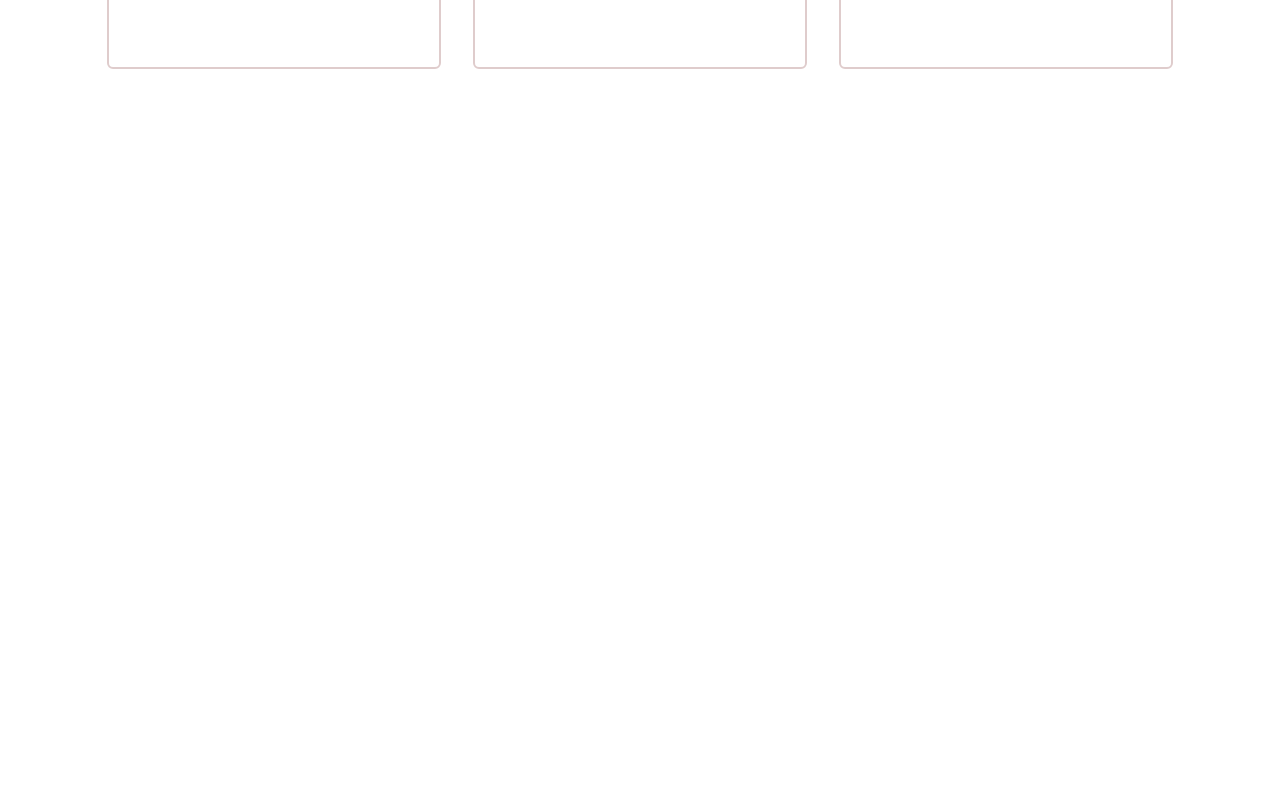
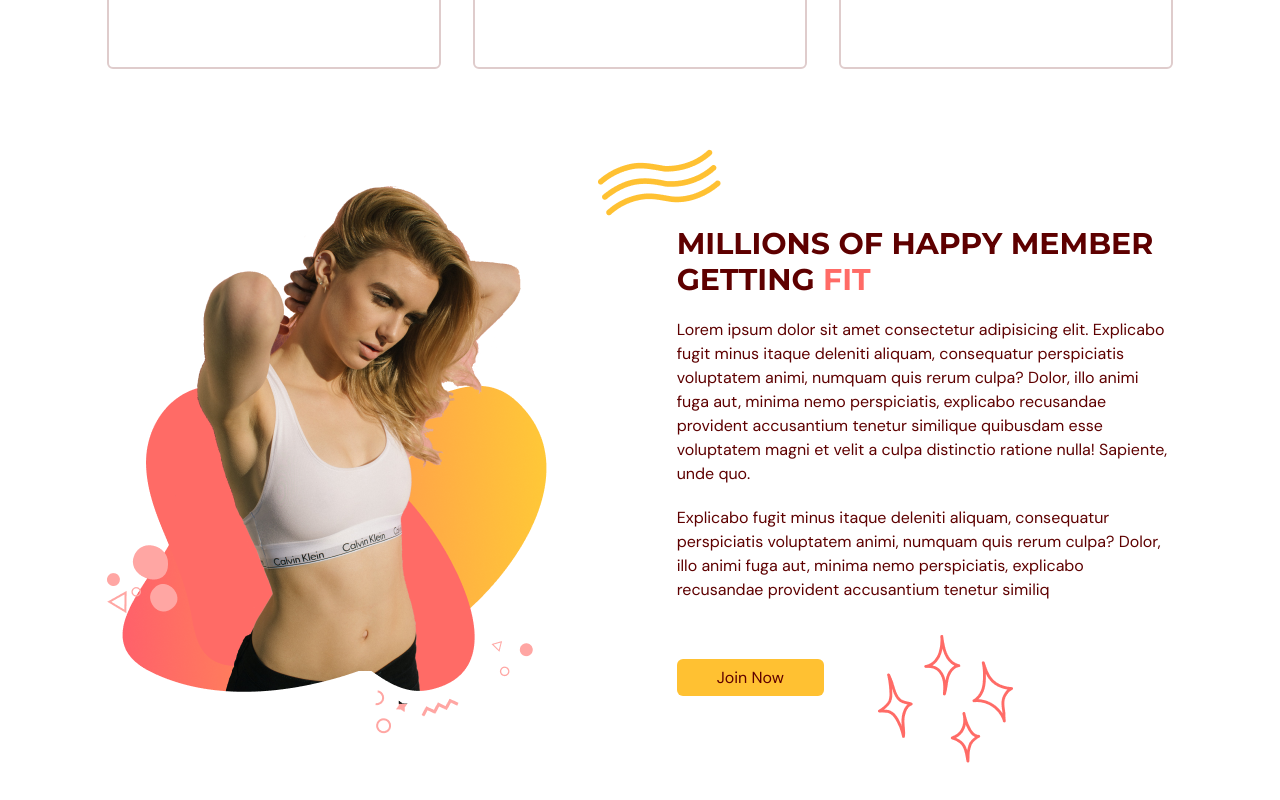
Before and after one commit to MarwanOladele/fitness-app, a React (Vite) app: page / in a window 1280 px wide. Shown: the part 1359-2159 px from the top of the page. Before the commit the page ends 1600 px from the top, so only its background shows below. Built offline with nearby package versions, Linux system fonts and the light colour scheme.

Commit message:
benefit page section completed

```diff
--- a/src/pages/benefits/Benefits.tsx
+++ b/src/pages/benefits/Benefits.tsx
@@ -1,5 +1,4 @@
 import Benefit from "@/components/Benefit";
-import HText from "@/components/HText";
 import { BenefitType, SelectedPage } from "@/shared/types";
 import {
   HomeModernIcon,
@@ -7,6 +6,9 @@ import {
   AcademicCapIcon,
 } from "@heroicons/react/24/solid";
 import { motion } from "framer-motion";
+import HText from "../../components/HText";
+import ActionButton from "../../components/ActionButton";
+import benefitImg from "../../assets/BenefitsPageGraphic.png";
 
 type Props = {
   setSelectedPage: (value: SelectedPage) => void;
@@ -60,6 +62,56 @@ const Benefits = ({ setSelectedPage }: Props) => {
             />
           ))}
         </div>
+
+        {/* GRAPHICS AND DESCRIPTION */}
+
+        <div className="md:flex  items-center justify-between gap-20 mt-16 md:mt-28">
+          {/*  GRAPHICS*/}
+          <img
+            src={benefitImg}
+            alt="benefits-page-graphic"
+            className="mx-auto"
+          />
+
+          {/*  DESCRIPTION*/}
+
+          <div className="">
+            <div className="relative">
+              <div className="before:absolute before:-top-20 before:-left-20 before:z-[-1] before:content-abstractwaves">
+                <div className="">
+                  <HText>
+                    MILLIONS OF HAPPY MEMBER GETTING{"    "}
+                    <span className="text-primary-500">FIT</span>
+                  </HText>
+                </div>
+              </div>
+            </div>
+            <div className="">
+              <p className="my-5">
+                Lorem ipsum dolor sit amet consectetur adipisicing elit.
+                Explicabo fugit minus itaque deleniti aliquam, consequatur
+                perspiciatis voluptatem animi, numquam quis rerum culpa? Dolor,
+                illo animi fuga aut, minima nemo perspiciatis, explicabo
+                recusandae provident accusantium tenetur similique quibusdam
+                esse voluptatem magni et velit a culpa distinctio ratione nulla!
+                Sapiente, unde quo.
+              </p>
+              <p className="mb-5">
+                Explicabo fugit minus itaque deleniti aliquam, consequatur
+                perspiciatis voluptatem animi, numquam quis rerum culpa? Dolor,
+                illo animi fuga aut, minima nemo perspiciatis, explicabo
+                recusandae provident accusantium tenetur similiq
+              </p>
+            </div>
+            <div className="relative mt-16">
+              <div className="before:absolute before:-bottom-20 before:right-40 before:z-[-1] before:content-sparkles">
+                <ActionButton setSelectedPage={setSelectedPage}>
+                  Join Now
+                </ActionButton>
+              </div>
+            </div>
+          </div>
+        </div>
       </motion.div>
     </section>
   );
```
